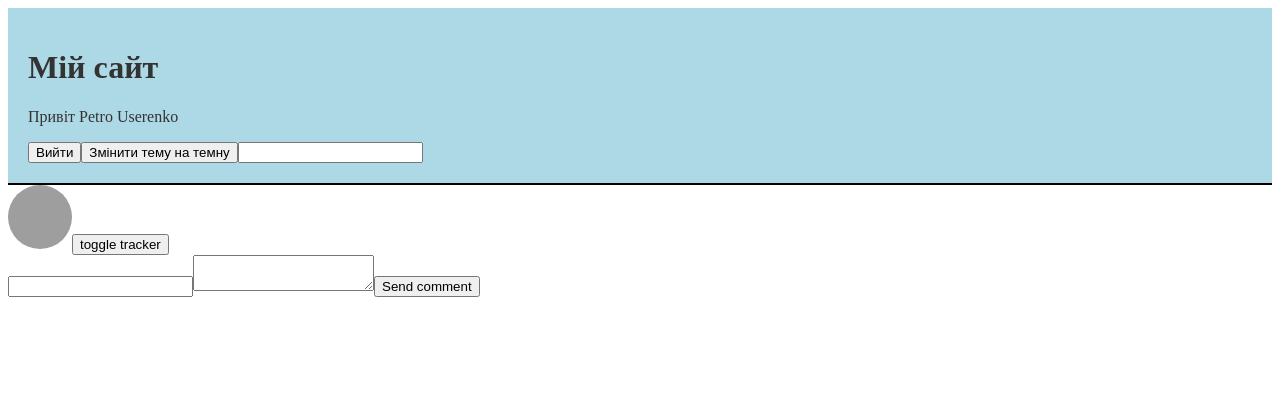
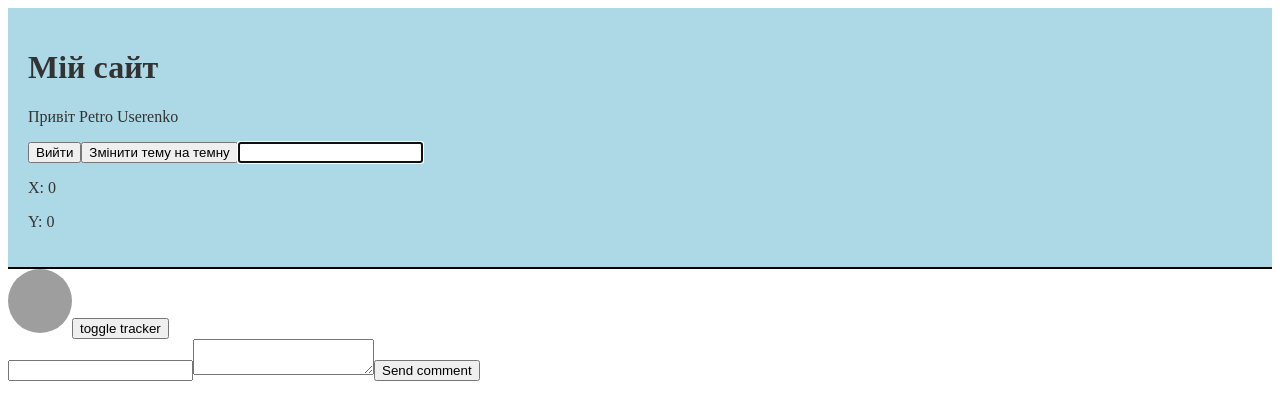
Before and after one commit to Illia-11/react-lessons2, a React (Vite) app: page / in a window 1280 px wide. Shown: the top 420 px of the page. Built offline with nearby package versions, Linux system fonts and the light colour scheme; grey boxes are pictures that could not be loaded.

Commit message:
Add some useRef usage example

```diff
--- a/src/components/Header/index.jsx
+++ b/src/components/Header/index.jsx
@@ -3,8 +3,34 @@ import cx from "classnames";
 import { ThemeContext, UserContext } from "../../context";
 import styles from "./Header.module.scss";
 import CONSTANTS from "../../configs";
+import { useMouseTracker } from "../../hooks";
 
 function Header({ dispatch }) {
+
+  const inputRef = useRef(null);
+  const containerRef = useRef(null);
+  const rendersRef = useRef(0);
+
+  console.log(inputRef.current); // значення рефа
+
+  useEffect(() => {
+    console.log(inputRef.current);
+
+    inputRef.current.focus();
+  }, [inputRef]);
+
+  useEffect(() => {
+    rendersRef.current += 1; // мутація рефа - вважається побічним ефектом, не призводить до повторного рендера. Можна робити якщо треба
+
+    // this.state.number = 5; // мутація стану - ПОМИЛКА
+  });
+
+  // useContext приймає об'єкт контексту та повертає значення яке у ньому знаходиться
+  const [theme, switchTheme] = useContext(ThemeContext);
+  const user = useContext(UserContext);
+
+  const { x, y } = useMouseTracker(containerRef);
+
   const handleLogout = () => {
     dispatch({ type: "logoutUser" });
   };
@@ -23,25 +49,6 @@ function Header({ dispatch }) {
     });
   };
 
-  const inputRef = useRef(null);
-  const numberRef = useRef(0);
-
-  console.log(inputRef.current); // значення рефа
-
-  useEffect(() => {
-    console.log(inputRef.current);
-  }, [inputRef]);
-
-  useEffect(() => {
-    numberRef.current = 10; // мутація рефа - вважається побічним ефектом, не призводить до повторного рендера. Можна робити якщо треба
-
-    // this.state.number = 5; // мутація стану - ПОМИЛКА
-  }, []);
-
-  // useContext приймає об'єкт контексту та повертає значення яке у ньому знаходиться
-  const [theme, switchTheme] = useContext(ThemeContext);
-  const user = useContext(UserContext);
-
   const fullName = user ? `${user.firstName} ${user.lastName}`.trim() : "Guest";
 
   const logoutBtn = <button onClick={handleLogout}>Вийти</button>;
@@ -54,7 +61,7 @@ function Header({ dispatch }) {
   });
 
   return (
-    <header className={headerClasses}>
+    <header className={headerClasses} ref={containerRef}>
       <h1>Мій сайт</h1>
       <p>Привіт {fullName}</p>
       {user ? logoutBtn : loginBtn}
@@ -75,6 +82,8 @@ function Header({ dispatch }) {
       </button>
       {/* Привʼязка рефа до елементв */}
       <input ref={inputRef} />
+      <p>X: {x}</p>
+      <p>Y: {y}</p>
     </header>
   );
 }
--- a/src/hooks/index.js
+++ b/src/hooks/index.js
@@ -14,7 +14,7 @@ export function useLoadData(loadData) {
       })
       .catch((error) => setError(error))
       .finally(() => setIsLoading(false));
-  }, []);
+  }, [loadData]);
 
   return {
     data,
@@ -23,19 +23,25 @@ export function useLoadData(loadData) {
   };
 }
 
-export function useMouseTracker () {
+export function useMouseTracker (elemRef) {
   const [coords, setCoords] = useState({ x: 0, y: 0});
+
   function handleMouseMove({ clientX, clientY}) {
     setCoords({
       x: clientX,
       y: clientY
     });
   }
+
   useEffect(() => {
-    document.addEventListener('mousemove', handleMouseMove);
+    const elem = elemRef.current ? elemRef.current : document;
+
+    elem.addEventListener('mousemove', handleMouseMove);
+
     return () => {
-      document.removeEventListener('mousemove', handleMouseMove);
+      elem.removeEventListener('mousemove', handleMouseMove);
     }
-  }, []);
+  }, [elemRef]);
+
   return coords;
 }
```
